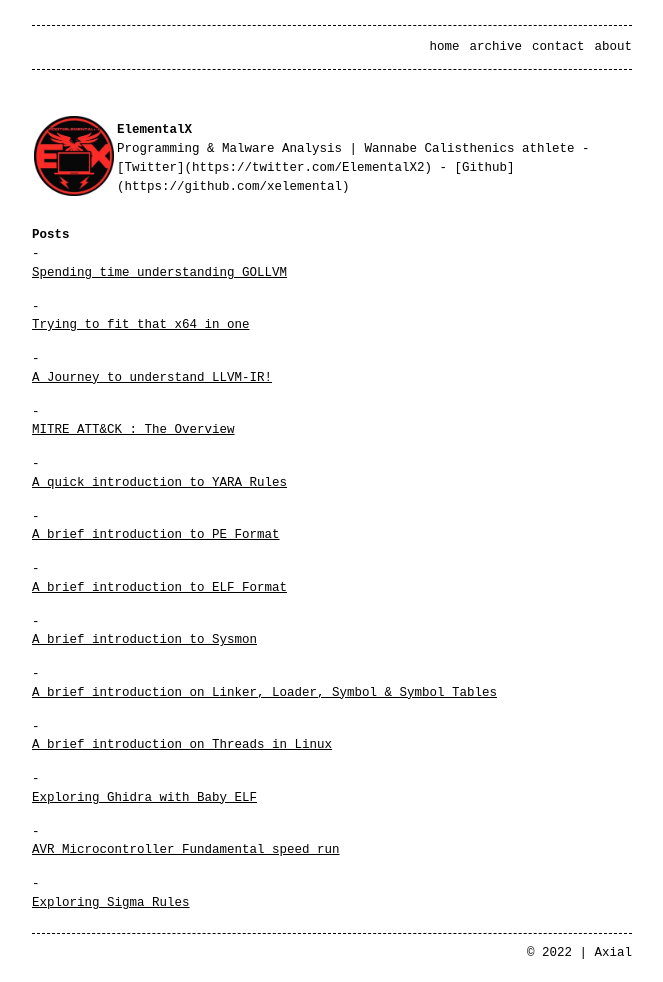
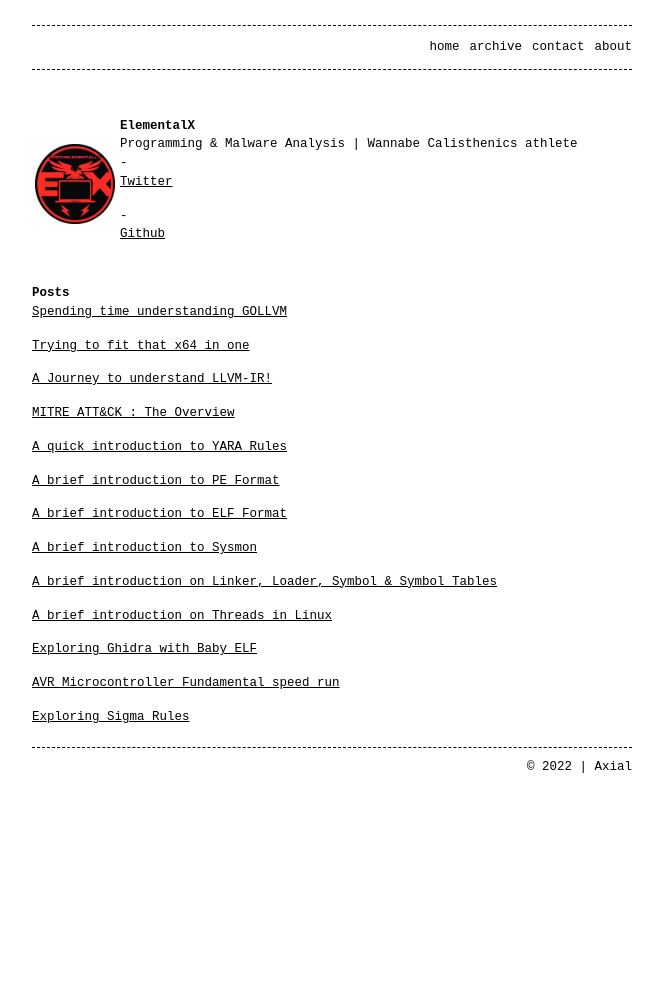
Before and after one commit to RixedLabs/RixedLabs.github.io, a Jekyll site: the page built from elementalx.md, in a window 1280 px wide. Shown: the whole page, without its empty margins (308-971 px from the left). Built offline with Jekyll 4.4.1, drawn with Linux system fonts in a browser that asks for light colours; our own code applies the rules of GitHub Pages for plain Markdown files; after the commit the page ends 900 px from its top, so only the background shows below that.

Commit message:
Update elementalx.md

```diff
--- a/elementalx.md
+++ b/elementalx.md
@@ -1,44 +1,45 @@
 ---
 title: elementalx
 ---
-<table cellspacing="1" cellpadding="1">
+<table cellspacing="1" cellpadding="2">
   <tr>
      <td><img src="/assets/images/elemental.png" alt="..." width="80" height="80" style="float:left"></td>
-        <td><b> ElementalX </b> <br>
+        <td><b> <strong>ElementalX </strong></b> <br>
         Programming & Malware Analysis | Wannabe Calisthenics athlete
-
-- [Twitter](https://twitter.com/ElementalX2)
-- [Github](https://github.com/xelemental)
+        <br>
+<ul>
+  <li><p><a href="https://twitter.com/elementalx2">Twitter</a></p></li>
+  <li><p><a href="https://github.com/xelemental">Github</a></p></li>
+</ul>
     </td>
   </tr> <br>
 </table>
 
 
-# Posts
+<h1>Posts</h1>
 
+[Spending time understanding GOLLVM](https://ax1al.com/2021/12/31/spending-time-understanding-GOLLVM.html)
 
-- [Spending time understanding GOLLVM](https://ax1al.com/2021/12/31/spending-time-understanding-GOLLVM.html)
+[Trying to fit that x64 in one](https://ax1al.com/2021/07/28/Trying-to-fit-that-x64-in-one.html)
 
-- [Trying to fit that x64 in one](https://ax1al.com/2021/07/28/Trying-to-fit-that-x64-in-one.html)
+[A Journey to understand LLVM-IR!](https://ax1al.com/2021/07/19/journey-to-understanding-llvm-ir.html)
 
-- [A Journey to understand LLVM-IR!](https://ax1al.com/2021/07/19/journey-to-understanding-llvm-ir.html)
+[MITRE ATT&CK : The Overview](https://medium.com/ax1al/mitre-att-ck-the-overview-6fab9a58c425)
 
-- [MITRE ATT&CK : The Overview](https://medium.com/ax1al/mitre-att-ck-the-overview-6fab9a58c425)
+[A quick introduction to YARA Rules](https://medium.com/ax1al/a-quick-introduction-to-yara-e672325de908)
 
-- [A quick introduction to YARA Rules](https://medium.com/ax1al/a-quick-introduction-to-yara-e672325de908)
+[A brief introduction to PE Format](https://medium.com/ax1al/a-brief-introduction-to-pe-format-6052914cc8dd)
 
-- [A brief introduction to PE Format](https://medium.com/ax1al/a-brief-introduction-to-pe-format-6052914cc8dd)
+[A brief introduction to ELF Format](https://medium.com/ax1al/a-brief-introduction-to-executable-linkable-format-1ed9a3fdcc91)
 
-- [A brief introduction to ELF Format](https://medium.com/ax1al/a-brief-introduction-to-executable-linkable-format-1ed9a3fdcc91)
+[A brief introduction to Sysmon](https://medium.com/ax1al/a-brief-introduction-to-sysmon-7530b410984c)
 
-- [A brief introduction to Sysmon](https://medium.com/ax1al/a-brief-introduction-to-sysmon-7530b410984c)
+[A brief introduction on Linker, Loader, Symbol & Symbol Tables](https://medium.com/ax1al/a-brief-info-on-linker-loader-symbol-symbol-tables-2fed729eb490)
 
-- [A brief introduction on Linker, Loader, Symbol & Symbol Tables](https://medium.com/ax1al/a-brief-info-on-linker-loader-symbol-symbol-tables-2fed729eb490)
+[A brief introduction on Threads in Linux](https://medium.com/ax1al/a-brief-info-on-threads-in-linux-9a1e7e6c2046)
 
-- [A brief introduction on Threads in Linux](https://medium.com/ax1al/a-brief-info-on-threads-in-linux-9a1e7e6c2046)
+[Exploring Ghidra with Baby ELF](https://medium.com/ax1al/exploring-ghidra-with-baby-elf-29c986e80a45)
 
-- [Exploring Ghidra with Baby ELF](https://medium.com/ax1al/exploring-ghidra-with-baby-elf-29c986e80a45)
+[AVR Microcontroller Fundamental speed run](https://medium.com/ax1al/avr-microcontroller-fundamental-speed-run-5526be97c182)
 
-- [AVR Microcontroller Fundamental speed run](https://medium.com/ax1al/avr-microcontroller-fundamental-speed-run-5526be97c182)
-
-- [Exploring Sigma Rules](https://medium.com/ax1al/exploring-sigma-rules-12e9f1bf2685)
+[Exploring Sigma Rules](https://medium.com/ax1al/exploring-sigma-rules-12e9f1bf2685)
```
